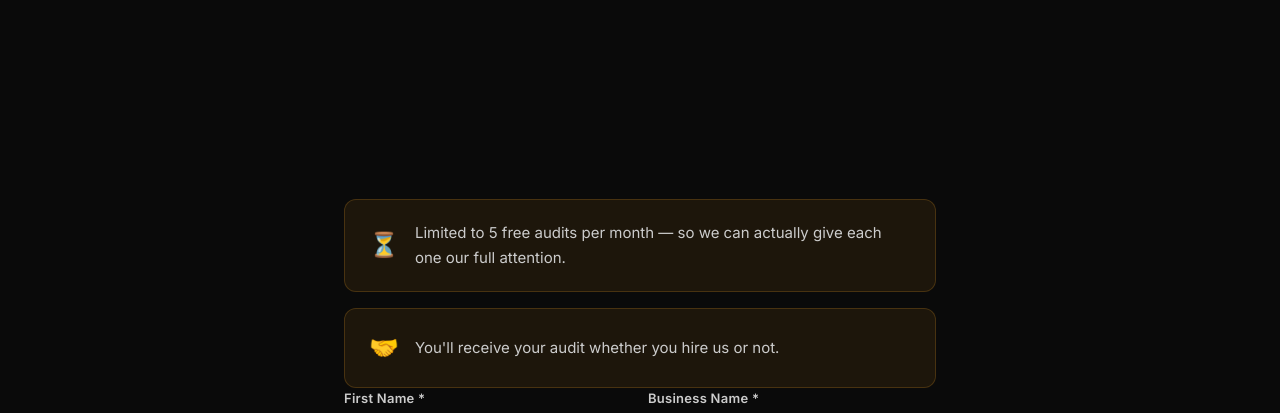
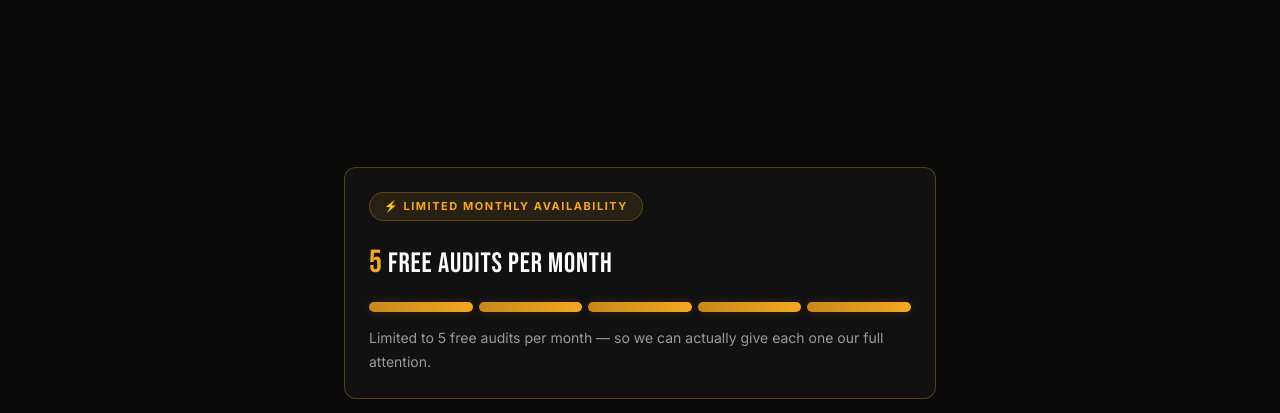
Before and after one commit to tristantriggofficial-png/beaconweb-site, a plain HTML site: page contact.html in a window 1280 px wide. Shown: the part 356-769 px from the top of the page. Drawn offline with nearby package versions, Linux system fonts and the light colour scheme.

Commit message:
Rename BrightPath to Overcast Industriez, drop work.html logos, restyle contact-page urgency
- Remove the three client logo badges from work.html (kept the real
  Playwright screenshots); deleted the now-unused logo assets and CSS
- Rename "BrightPath" to "Overcast Industriez" everywhere it appeared
  as a display name (work.html heading/section id/meta description,
  index.html case-study card, llms.txt) — the live URL was already
  overcastindustriez.com, now the visible name matches
- Redesign the monthly-cap notice on contact.html into an ecommerce
  "limited stock" treatment: badge + 5-segment bar + bold stat headline,
  still just the honest static statement ("Limited to 5 free audits per
  month") — no live counter or fake "X of 5 claimed" implication
- Move the "you'll receive your audit whether you hire us or not"
  guarantee line off the scarcity box and down next to the submit
  button, as a reassurance line right before the CTA

Co-Authored-By: Claude Sonnet 5 <noreply@anthropic.com>

```diff
--- a/contact.html
+++ b/contact.html
@@ -27,7 +27,7 @@
   <link rel="preconnect" href="https://fonts.googleapis.com">
   <link rel="preconnect" href="https://fonts.gstatic.com" crossorigin>
   <link href="https://fonts.googleapis.com/css2?family=Bebas+Neue&family=Inter:wght@400;500;600;700&display=swap" rel="stylesheet">
-  <link rel="stylesheet" href="css/style.css?v=5">
+  <link rel="stylesheet" href="css/style.css?v=6">
 </head>
 <body>
 
@@ -76,13 +76,17 @@
 <!-- ===== INQUIRY FORM ===== -->
 <section class="section">
   <div class="container" style="max-width:640px">
-    <div class="notice-bar">
-      <span class="icon">⏳</span>
-      <p>Limited to 5 free audits per month — so we can actually give each one our full attention.</p>
-    </div>
-    <div class="notice-bar" style="margin-top:16px">
-      <span class="icon">🤝</span>
-      <p>You'll receive your audit whether you hire us or not.</p>
+    <div class="scarcity-box">
+      <span class="scarcity-badge">⚡ Limited Monthly Availability</span>
+      <div class="scarcity-headline"><span class="amber">5</span> Free Audits Per Month</div>
+      <div class="scarcity-slots" aria-hidden="true">
+        <div class="scarcity-slot"></div>
+        <div class="scarcity-slot"></div>
+        <div class="scarcity-slot"></div>
+        <div class="scarcity-slot"></div>
+        <div class="scarcity-slot"></div>
+      </div>
+      <p class="scarcity-note">Limited to 5 free audits per month — so we can actually give each one our full attention.</p>
     </div>
     <form class="contact-form audit-form" id="audit-form" novalidate>
       <div class="form-row">
@@ -121,6 +125,10 @@
           <option>Running ads that convert</option>
           <option>Not sure — just audit everything</option>
         </select>
+      </div>
+      <div class="notice-bar">
+        <span class="icon">🤝</span>
+        <p>You'll receive your audit whether you hire us or not.</p>
       </div>
       <button type="submit" class="btn btn-primary btn-lg btn-full">Send My Free Audit Request</button>
       <p style="font-size:13px;color:var(--gray-3);text-align:center;margin-top:8px">No spam. No pitch calls. Just a free, honest look at your business. Pricing is customized after your free audit.</p>
--- a/css/style.css
+++ b/css/style.css
@@ -352,9 +352,14 @@ input[type="range"]::-webkit-slider-thumb:hover{box-shadow:0 0 20px rgba(245,166
 .footer-cta-strip .testimonial-quote{max-width:560px;margin:0 auto 12px}
 .footer-cta-strip .btn{margin-top:20px}
 
-/* --- Work: live-site logo badge --- */
-.work-logo-badge{display:inline-flex;align-items:center;justify-content:center;background:var(--white);border-radius:var(--radius-sm);padding:10px 16px;margin-bottom:16px}
-.work-logo-badge img{max-height:36px;width:auto;display:block}
-
 /* --- Work: live-site screenshot fills the photo box --- */
 .about-photo img{width:100%;height:100%;object-fit:cover}
+
+/* --- Scarcity box (honest monthly-cap statement, ecommerce "limited stock" styling) --- */
+.scarcity-box{background:var(--surface-1);border:1px solid rgba(245,166,35,0.3);border-radius:var(--radius-md);padding:24px;margin-bottom:20px}
+.scarcity-badge{display:inline-flex;align-items:center;gap:6px;font-size:11px;font-weight:700;letter-spacing:0.14em;text-transform:uppercase;color:var(--amber);background:rgba(245,166,35,0.1);border:1px solid rgba(245,166,35,0.25);border-radius:100px;padding:5px 14px;margin-bottom:16px}
+.scarcity-headline{font-family:'Bebas Neue',sans-serif;font-size:28px;letter-spacing:0.03em;color:var(--white);margin-bottom:14px}
+.scarcity-headline .amber{font-size:32px}
+.scarcity-slots{display:flex;gap:6px;margin-bottom:14px}
+.scarcity-slot{flex:1;height:10px;border-radius:100px;background:linear-gradient(90deg,var(--amber-dark),var(--amber));box-shadow:0 0 10px var(--amber-glow)}
+.scarcity-note{font-size:14px;color:var(--gray-2);margin:0}
--- a/llms.txt
+++ b/llms.txt
@@ -45,7 +45,7 @@ Local service businesses in the Coachella Valley (Indio, La Quinta, Palm Desert,
 ## Real Work
 - Indio Car Wash — new custom-coded website, live in 6 days
 - K&R Car Wash — membership system, digital punch card, gift certificates
-- BrightPath — client dashboard, landing pages, QR code tracking
+- Overcast Industriez — client dashboard, landing pages, QR code tracking
 
 ## Pages
 - Home: https://beaconweb.co/
```
Also changed, not shown: about.html (+1 -1 lines), faq.html (+1 -1 lines), index.html (+2 -2 lines), privacy.html (+1 -1 lines), services.html (+1 -1 lines), work.html (+4 -7 lines), assets/work/indio-car-wash-logo.png (deleted), assets/work/kr-car-wash-logo.png (deleted), assets/work/overcast-industriez-logo.png (deleted).
